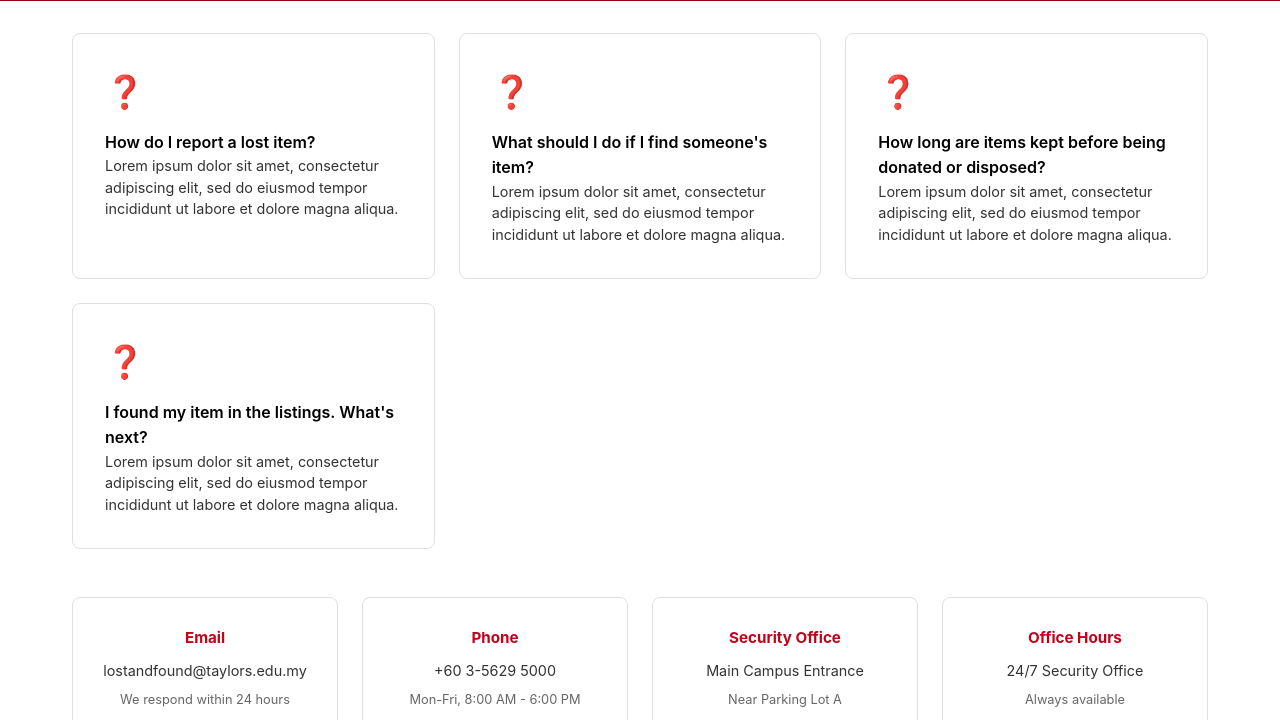
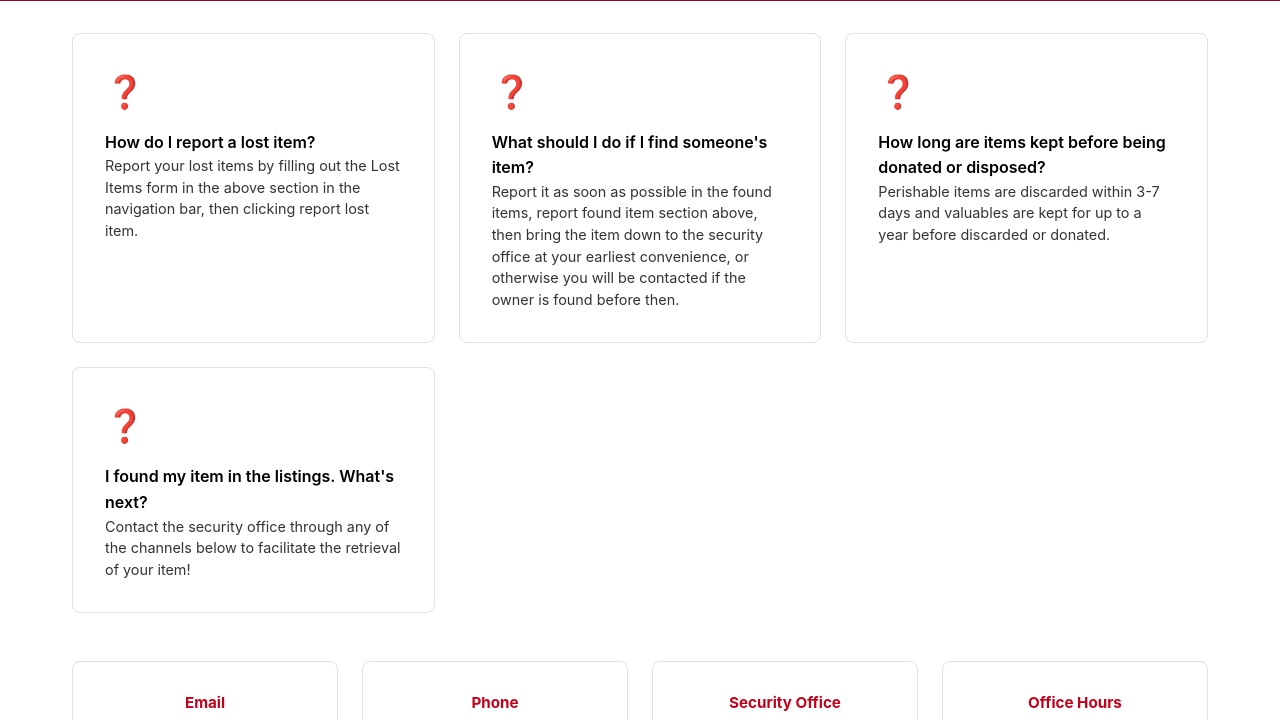
Before and after one commit to Moaaz-Aboualyan/Taylor-s-Lost-Found, a plain HTML site: page html/support-info.html in a window 1280 px wide. Shown: the part 61-781 px from the top of the page. Drawn offline with Linux system fonts and the light colour scheme.

Commit message:
Replaced more lorem ipsum

```diff
--- a/html/support-info.html
+++ b/html/support-info.html
@@ -17,7 +17,7 @@
             <div class="panel-icon">❓</div>
             <div class="panel-content">
                 <h3>How do I report a lost item?</h3>
-                <p>Lorem ipsum dolor sit amet, consectetur adipiscing elit, sed do eiusmod tempor incididunt ut labore et dolore magna aliqua.</p>
+                <p>Report your lost items by filling out the Lost Items form in the above section in the navigation bar, then clicking report lost item.</p>
             </div>
         </div>
 
@@ -25,7 +25,7 @@
             <div class="panel-icon">❓</div>
             <div class="panel-content">
                 <h3>What should I do if I find someone's item?</h3>
-                <p>Lorem ipsum dolor sit amet, consectetur adipiscing elit, sed do eiusmod tempor incididunt ut labore et dolore magna aliqua.</p>
+                <p>Report it as soon as possible in the found items, report found item section above, then bring the item down to the security office at your earliest convenience, or otherwise you will be contacted if the owner is found before then.</p>
             </div>
         </div>
 
@@ -33,7 +33,7 @@
             <div class="panel-icon">❓</div>
             <div class="panel-content">
                 <h3>How long are items kept before being donated or disposed?</h3>
-                <p>Lorem ipsum dolor sit amet, consectetur adipiscing elit, sed do eiusmod tempor incididunt ut labore et dolore magna aliqua.</p>
+                <p>Perishable items are discarded within 3-7 days and valuables are kept for up to a year before discarded or donated.</p>
             </div>
         </div>
 
@@ -41,7 +41,7 @@
             <div class="panel-icon">❓</div>
             <div class="panel-content">
                 <h3>I found my item in the listings. What's next?</h3>
-                <p>Lorem ipsum dolor sit amet, consectetur adipiscing elit, sed do eiusmod tempor incididunt ut labore et dolore magna aliqua.</p>
+                <p>Contact the security office through any of the channels below to facilitate the retrieval of your item!</p>
             </div>
         </div>
     </section>
```
